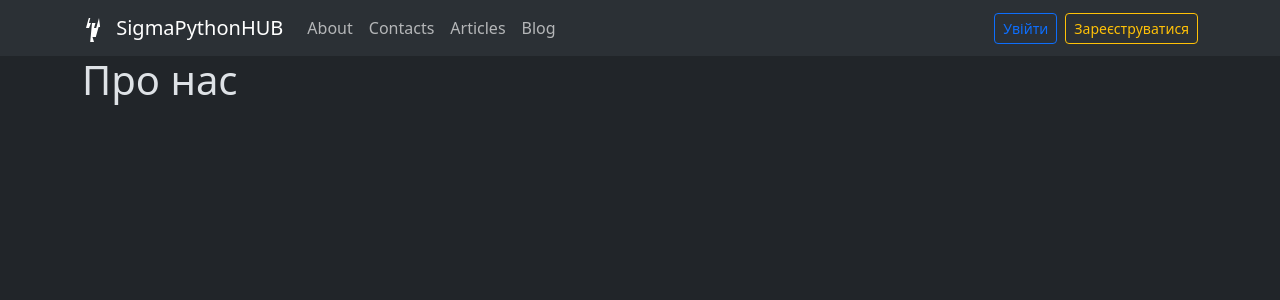
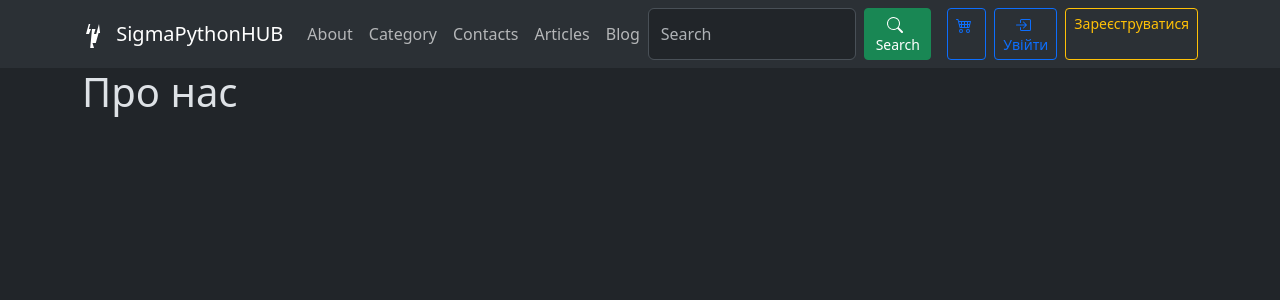
Before and after one commit to Pront07/SigmaPythonHub-lesson2_test, a Django app: page /about/ in a window 1280 px wide. Shown: the top 300 px of the page. Run offline with Django 5.2, Linux system fonts and the light colour scheme; parts of the project's set-up code (start-up, migrations or seed data) failed here and were passed over.

Commit message:
add new navbar

```diff
--- a/templates/include_block/_main_navbar.html
+++ b/templates/include_block/_main_navbar.html
@@ -1,4 +1,4 @@
-<nav class="navbar navbar-expand-lg bg-body-tertiary">
+<nav class="navbar navbar-expand-lg bg-body-tertiary sticky-top">
     <div class="container">
       <a class="navbar-brand" href="{% url 'main:index' %}">
           <svg xmlns="http://www.w3.org/2000/svg" viewBox="0 0 24 24" width="24" height="24" fill="currentColor" class="bi bi-lightning-fill" style="margin-right: 5px;">
@@ -16,6 +16,9 @@
                     <a class="nav-link" href="{% url 'main:about' %}">About</a>
                 </li>
                 <li class="nav-item">
+                    <a class="nav-link" href="{% url 'catalog:index' %}">Category</a>
+                </li>
+                <li class="nav-item">
                     <a class="nav-link" href="{% url 'main:contacts' %}">Contacts</a>
                 </li>
                 <li class="nav-item">
@@ -27,19 +30,65 @@
 
 
             </ul>
-            <!-- <form class="d-flex" role="search">
-              <input class="form-control me-2" type="search" placeholder="Search" aria-label="Search">
-              <button class="btn btn-success" type="submit">Search</button>
-            </form> -->
-              <div class="d-flex gap-2">
-          {% if user.is_authenticated %}
-            <a class="btn btn-outline-primary btn-sm" href="{% url 'members:logout' %}">Вийти</a>
-            <a class="btn btn-primary btn-sm " href="{% url 'members:profile' %}">Профіль</a>
+                    <form class="d-flex" role="search" method="get" action="{% url 'blog:index' %}">
+          <input class="form-control me-2" type="search" placeholder="Search" aria-label="Search" name="q">
+              <button class="btn btn-sm btn-success" type="submit">
+    <svg xmlns="http://www.w3.org/2000/svg" width="16" height="16" fill="currentColor" class="bi bi-search" viewBox="0 0 16 16" style="margin-right: 5px;">
+        <path d="M11.742 10.344a6.5 6.5 0 1 0-1.397 1.398h-.001q.044.06.098.115l3.85 3.85a1 1 0 0 0 1.415-1.414l-3.85-3.85a1 1 0 0 0-.115-.1zM12 6.5a5.5 5.5 0 1 1-11 0 5.5 5.5 0 0 1 11 0"/>
+    </svg>
+    Search
+</button>
+            </form>
+        <div class="d-flex gap-2 ms-3">
+          <!-- Корзина -->
+          <a class="btn btn-outline-primary btn-sm" href="{% url 'order:cart' %}">
+    <svg xmlns="http://www.w3.org/2000/svg" width="16" height="16" fill="currentColor" class="bi bi-cart4" viewBox="0 0 16 16" style="margin-right: 5px;">
+        <path d="M0 2.5A.5.5 0 0 1 .5 2H2a.5.5 0 0 1 .485.379L2.89 4H14.5a.5.5 0 0 1 .485.621l-1.5 6A.5.5 0 0 1 13 11H4a.5.5 0 0 1-.485-.379L1.61 3H.5a.5.5 0 0 1-.5-.5M3.14 5l.5 2H5V5zM6 5v2h2V5zm3 0v2h2V5zm3 0v2h1.36l.5-2zm1.11 3H12v2h.61zM11 8H9v2h2zM8 8H6v2h2zM5 8H3.89l.5 2H5zm0 5a1 1 0 1 0 0 2 1 1 0 0 0 0-2m-2 1a2 2 0 1 1 4 0 2 2 0 0 1-4 0m9-1a1 1 0 1 0 0 2 1 1 0 0 0 0-2m-2 1a2 2 0 1 1 4 0 2 2 0 0 1-4 0"/>
+    </svg>
+</a>
+            {% if user.is_authenticated %}
+<div class="dropdown text-end">
+    <a href="" class="d-block link-body-emphasis text-decoration-none dropdown-toggle" data-bs-toggle="dropdown" aria-expanded="false">
+        <img src="{{ user.profile.get_avatar }}" alt="mdo" width="32" height="32" class="rounded-circle">
+    </a>
+    <ul class="dropdown-menu text-small" style="">
+    <li><a class="dropdown-item" href="{% url 'members:profile' user.username %}">
+        <svg xmlns="http://www.w3.org/2000/svg" width="16" height="16" fill="currentColor" class="bi bi-person" viewBox="0 0 16 16" style="margin-right: 5px;">
+            <path d="M8 8a3 3 0 1 0 0-6 3 3 0 0 0 0 6m2-3a2 2 0 1 1-4 0 2 2 0 0 1 4 0m4 8c0 1-1 1-1 1H3s-1 0-1-1 1-4 6-4 6 3 6 4m-1-.004c-.001-.246-.154-.986-.832-1.664C11.516 10.68 10.289 10 8 10s-3.516.68-4.168 1.332c-.678.678-.83 1.418-.832 1.664z"/>
+        </svg>
+        Profile
+    </a></li>
+    <li><a class="dropdown-item" href="{% url 'members:logout' %}">
+        <svg xmlns="http://www.w3.org/2000/svg" width="16" height="16" fill="currentColor" class="bi bi-box-arrow-left" viewBox="0 0 16 16" style="margin-right: 5px;">
+            <path fill-rule="evenodd" d="M6 12.5a.5.5 0 0 0 .5.5h8a.5.5 0 0 0 .5-.5v-9a.5.5 0 0 0-.5-.5h-8a.5.5 0 0 0-.5.5v2a.5.5 0 0 1-1 0v-2A1.5 1.5 0 0 1 6.5 2h8A1.5 1.5 0 0 1 16 3.5v9a1.5 1.5 0 0 1-1.5 1.5h-8A1.5 1.5 0 0 1 5 12.5v-2a.5.5 0 0 1 1 0z"/>
+            <path fill-rule="evenodd" d="M.146 8.354a.5.5 0 0 1 0-.708l3-3a.5.5 0 1 1 .708.708L1.707 7.5H10.5a.5.5 0 0 1 0 1H1.707l2.147 2.146a.5.5 0 0 1-.708.708z"/>
+        </svg>
+        Sign out
+    </a></li>
+</ul>
 
-            {% else %}
-            <a class="btn btn-outline-primary btn-sm" href="{% url 'members:login' %}">Увійти</a>
-            <a class="btn btn-outline-warning btn-sm" href="{% url 'members:signup' %}">Зареєструватися</a>
-          {% endif %}
+    <ul class="dropdown-menu text-small" style="">
+        <li><a class="dropdown-item" href="{% url 'members:logout' %}">
+    <svg xmlns="http://www.w3.org/2000/svg" width="16" height="16" fill="currentColor" class="bi bi-box-arrow-left" viewBox="0 0 16 16" style="margin-right: 5px;">
+        <path fill-rule="evenodd" d="M6 12.5a.5.5 0 0 0 .5.5h8a.5.5 0 0 0 .5-.5v-9a.5.5 0 0 0-.5-.5h-8a.5.5 0 0 0-.5.5v2a.5.5 0 0 1-1 0v-2A1.5 1.5 0 0 1 6.5 2h8A1.5 1.5 0 0 1 16 3.5v9a1.5 1.5 0 0 1-1.5 1.5h-8A1.5 1.5 0 0 1 5 12.5v-2a.5.5 0 0 1 1 0z"/>
+        <path fill-rule="evenodd" d="M.146 8.354a.5.5 0 0 1 0-.708l3-3a.5.5 0 1 1 .708.708L1.707 7.5H10.5a.5.5 0 0 1 0 1H1.707l2.147 2.146a.5.5 0 0 1-.708.708z"/>
+    </svg>
+    Sign out
+</a></li>
+
+    </ul>
+</div>
+{% else %}
+<button class="btn btn-outline-primary btn-sm" onclick="location.href='{% url 'members:login' %}'">
+    <svg xmlns="http://www.w3.org/2000/svg" width="16" height="16" fill="currentColor" class="bi bi-box-arrow-in-right" viewBox="0 0 16 16" style="margin-right: 5px;">
+        <path fill-rule="evenodd" d="M6 3.5a.5.5 0 0 1 .5-.5h8a.5.5 0 0 1 .5.5v9a.5.5 0 0 1-.5.5h-8a.5.5 0 0 1-.5-.5v-2a.5.5 0 0 0-1 0v2A1.5 1.5 0 0 0 6.5 14h8a1.5 1.5 0 0 0 1.5-1.5v-9A1.5 1.5 0 0 0 14.5 2h-8A1.5 1.5 0 0 0 5 3.5v2a.5.5 0 0 0 1 0z"/>
+        <path fill-rule="evenodd" d="M11.854 8.354a.5.5 0 0 0 0-.708l-3-3a.5.5 0 1 0-.708.708L10.293 7.5H1.5a.5.5 0 0 0 0 1h8.793l-2.147 2.146a.5.5 0 0 0 .708.708z"/>
+    </svg>
+    Увійти
+</button>
+<a class="btn btn-outline-warning btn-sm" href="{% url 'members:signup' %}">Зареєструватися</a>
+{% endif %}
+
         </div>
     </div>
     </div>
```
